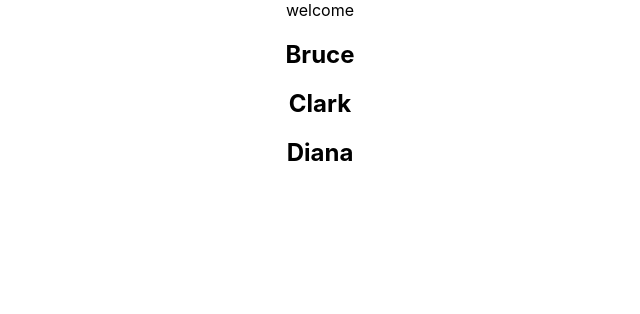
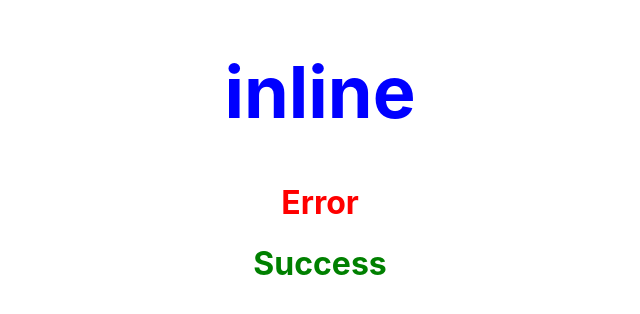
Before and after one commit to DammyJoshvtr/React-Training, a React (Create React App) app: page / in a window 1280 px wide. Shown: the top 314 px of the page, without its empty margins (320-960 px from the left). Built offline with nearby package versions, Linux system fonts and the light colour scheme.

Commit message:
Styling in React

```diff
--- a/src/App.js
+++ b/src/App.js
@@ -1,10 +1,14 @@
 import './App.css';
-import { ClickHandler } from './components/clickHandler';
-import { NameList } from './components/NameList';
+import './appStyles.css'
+import styles from './appStyles.module.css'
+// import { ClickHandler } from './components/clickHandler';
+// import { NameList } from './components/NameList';
+// import { Stylesheet } from './components/Stylesheet';
+import { Inline } from './components/inline';
 // import { Greet } from './components/greet';
 // import { Message } from './components/message';
 // import { ParentComponent } from './components/ParentComponent';
-import { UserGreeting } from './components/UserGreeting';
+// import { UserGreeting } from './components/UserGreeting';
 
 function App() {
   return (
@@ -20,8 +24,12 @@
       {/* <Message />
       <ClickHandler /> */}
       {/* <ParentComponent /> */}
-      <UserGreeting />
+      {/* <UserGreeting />
       <NameList />
+      < Stylesheet /> */}
+      <Inline />
+      <h1 className="error">Error</h1>
+      <h1 className={styles.success}>Success</h1>
     </div>
   )
 }
--- /dev/null
+++ b/src/appStyles.css
@@ -0,0 +1,3 @@
+.error {
+  color: red;
+}
--- /dev/null
+++ b/src/appStyles.module.css
@@ -0,0 +1,3 @@
+.success {
+  color: green;
+}
--- /dev/null
+++ b/src/components/Stylesheet.js
@@ -0,0 +1,6 @@
+import './myStyles.css'
+export const Stylesheet = () => {
+  return (
+    <h1 className='primary'>Stylesheets</h1>
+  )
+}
--- /dev/null
+++ b/src/components/inline.js
@@ -0,0 +1,9 @@
+export const Inline = () => {
+  const heading = {
+    fontSize: '72px',
+    color: 'blue'
+  }
+  return (
+    <h1 style={heading}>inline</h1>
+  )
+}
--- /dev/null
+++ b/src/components/myStyles.css
@@ -0,0 +1,3 @@
+.primary {
+  color: orange;
+}
```
